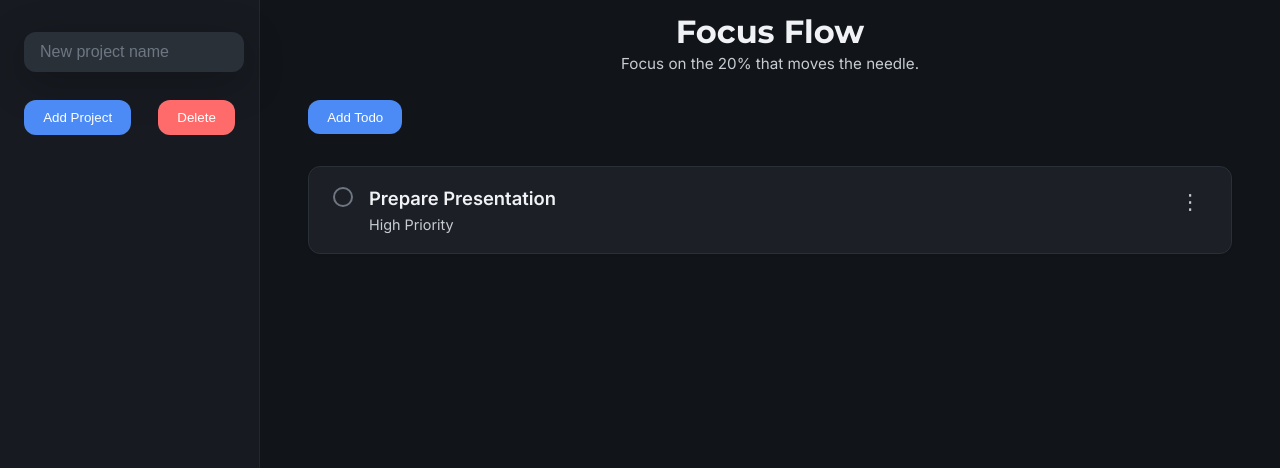
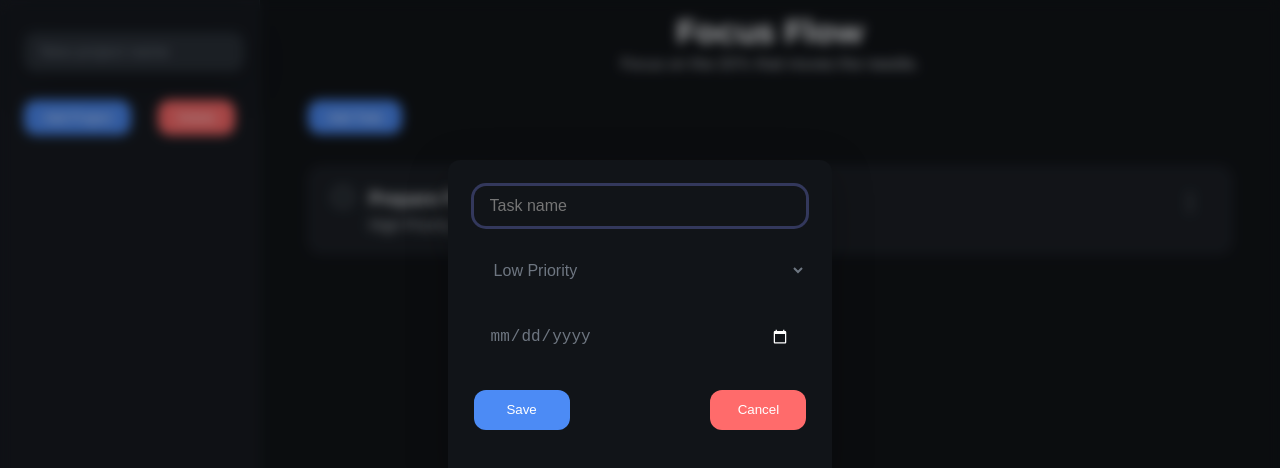
Before and after one commit to SHOIYAN/odin-Todo_List, a website built with webpack: page src/index.html in a window 1280 px wide. Both pictures are taken after a click on the button "Add Todo". Shown: the top 468 px of the page. Built offline with nearby package versions, Linux system fonts and the light colour scheme.

Commit message:
feat: implement "add Todo" modal that adds a todo  to a project

```diff
--- a/src/buttonController.js
+++ b/src/buttonController.js
@@ -1,4 +1,4 @@
-import { create, deleteProject } from "./projectController";
+import { create, getTodos, deleteProject, addTodoToProject } from "./projectController";
 import { renderProjectList, renderTodoList } from "./loadProjects";
 import { saveProjects } from "./storage";
 
@@ -6,6 +6,47 @@ const addBtn = document.querySelector(".addProject .button");
 const delBtn = document.querySelector(".deleteProject .button");
 const todoList = document.querySelector(".todoList");
 const projectInput = document.querySelector(".projectInput");
+const addTodoBtn = document.querySelector(".addTodo button");
+const todoDialog = document.querySelector("#todoModal");
+const todoInput = document.querySelectorAll(".todoInput");
+const todoTitle = document.querySelector(".todoTitleInput");
+const todoPriority = document.querySelector(".todoPrioritySelect");
+const todoDate = document.querySelector(".todoDateInput");
+const cancelTodo = document.querySelector(".cancelTodo");
+
+export function todoModalHandler() {
+  addTodoBtn.addEventListener("click", showModal);
+  todoDialog.addEventListener("close", checkReturnvalue);
+  cancelTodo.addEventListener("click", closeModal);
+}
+
+function checkReturnvalue() {
+  if (todoDialog.returnValue === "save") {
+    const date = todoDate.valueAsDate;
+    const formattedDate = date ? date.toDateString() : "No date";
+    const todoData = {
+      title: todoTitle.value.trim(),
+      desc: todoTitle.value.trim(),
+      date: formattedDate,
+      priority: todoPriority.value,
+    };
+    const project = document.querySelector(".active").textContent;
+    addTodoToProject(project, todoData);
+    saveProjects();
+    refreshTodoList(project);
+  }
+}
+
+function showModal() {
+  for (const input of todoInput) {
+    input.value = "";
+  }
+  todoDialog.showModal();
+}
+
+function closeModal() {
+  todoDialog.close();
+}
 
 export function addProjectListener() {
   addBtn.addEventListener("click", addProject);
@@ -30,3 +71,8 @@ function delProject() {
   renderProjectList();
   saveProjects();
 }
+
+function refreshTodoList(projectName) {
+  const todos = getTodos(projectName);
+  renderTodoList(todos);
+}
--- a/src/index.html
+++ b/src/index.html
@@ -43,4 +43,33 @@
       </div>
     </main>
   </div>
+  <dialog closedby="any" class="todoDialog" id="todoModal">
+  <form class="todoForm" method="dialog">
+
+    <input
+      class="todoTitleInput todoInput"
+      type="text"
+      placeholder="Task name"
+      name="task"
+      required
+    />
+
+    <select class="todoPrioritySelect">
+      <option value="Low">Low Priority</option>
+      <option value="Medium">Medium Priority</option>
+      <option value="High">High Priority</option>
+    </select>
+
+    <input
+      class="todoDateInput todoInput"
+      type="date"
+    />
+
+    <div class="todoActions">
+      <button class="button saveTodo" value="save">Save</button>
+      <button formnovalidate class="button cancelTodo" value="cancel">Cancel</button>
+    </div>
+  </form>
+  </dialog>
+
 </div>
--- a/src/index.js
+++ b/src/index.js
@@ -3,7 +3,7 @@ import {create,loadAll,addTodoToProject} from "./projectController";
 import { loadProjects, saveProjects } from './storage';
 import initTodoMenu from './menu';
 import { renderProjectList,projectClickHandler } from './loadProjects';
-import { addProjectListener } from './buttonController';
+import { addProjectListener, todoModalHandler } from './buttonController';
 
 const savedProjects = loadProjects();
 loadAll(savedProjects);
@@ -11,3 +11,4 @@ renderProjectList();
 initTodoMenu();
 projectClickHandler();
 addProjectListener();
+todoModalHandler();
--- a/src/styles/style.css
+++ b/src/styles/style.css
@@ -295,6 +295,77 @@ span:hover{
 .delProjButt{
   background-color: var(--delete-red);
 }
-.delProjButt:hover {
+.delProjButt:hover, .cancelTodo:hover {
   background-color: #ff3e3e;
 }
+/* Todo Modal */
+.todoDialog {
+  border: none;
+  padding: 1.6rem;
+  background: var(--bg-main);
+  border-radius: var(--radius);
+  box-shadow: 0 10px 40px rgba(0, 0, 0, 0.25);
+  position: fixed;
+  width: 30%;
+  height: 40%;
+  top: 40%;
+  left: 50%;
+  transform: translate(-50%, -50%);
+}
+.todoDialog::backdrop {
+  background: rgba(0, 0, 0, 0.35);
+  backdrop-filter: blur(6px);
+}
+
+.todoForm {
+  display: flex;
+  flex-direction: column;
+  gap: 1.5rem;
+}
+
+option {
+  background-color: var(--bg-main);
+  color: var(--text-medium);
+}
+
+.todoDateInput::-webkit-calendar-picker-indicator{
+  cursor: pointer;
+}
+
+input[type="date"] {
+  color-scheme: dark;
+}
+
+.todoTitleInput,
+.todoPrioritySelect,
+.todoDateInput {
+  width: 100%;
+  padding: 0.7rem 1rem;
+  background: var(--bg-dark);
+  color: var(--text-light);
+  border: 1px solid var(--border);
+  border-radius: var(--radius);
+  outline: none;
+  font-size: 1rem;
+}
+
+.todoActions {
+  display: flex;
+  justify-content: space-between;
+  margin-top: 0.5rem;
+}
+.todoActions > button {
+  width: 6rem;
+  height: 2.5rem;
+}
+.cancelTodo{
+  background-color: var(--delete-red);
+}
+
+.todoTitleInput:focus,
+.todoPrioritySelect:focus,
+.todoDateInput:focus {
+  border-color: var(--accent);
+  color: var(--text-medium);
+  box-shadow: 0 0 0 3px rgba(129, 140, 248, 0.3);
+}
```
